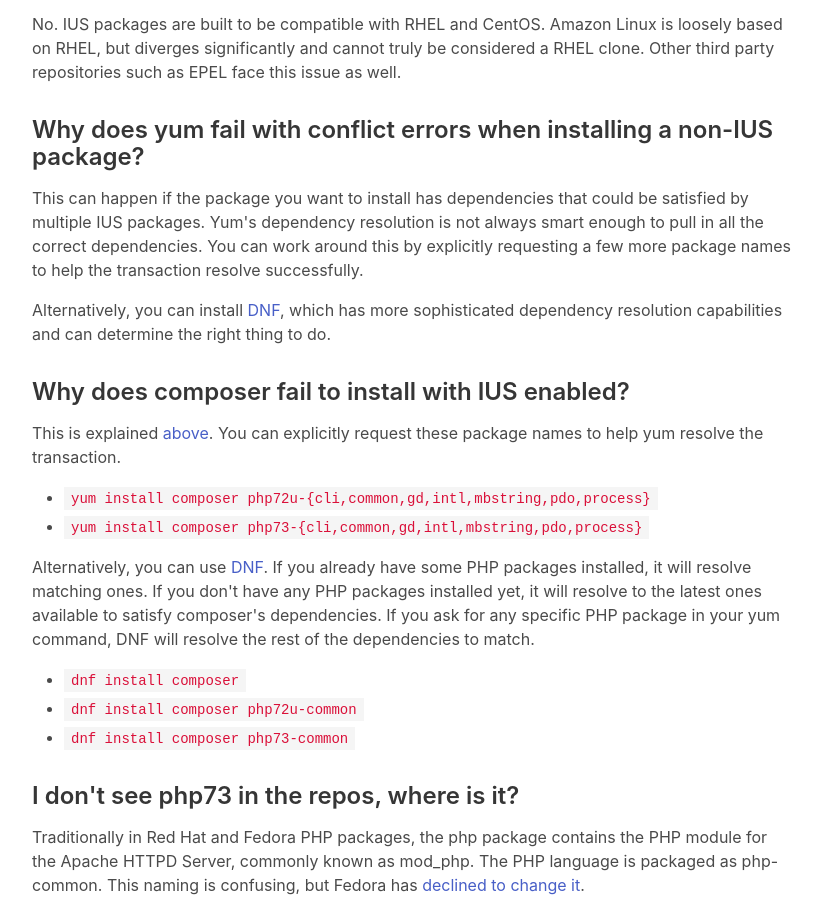
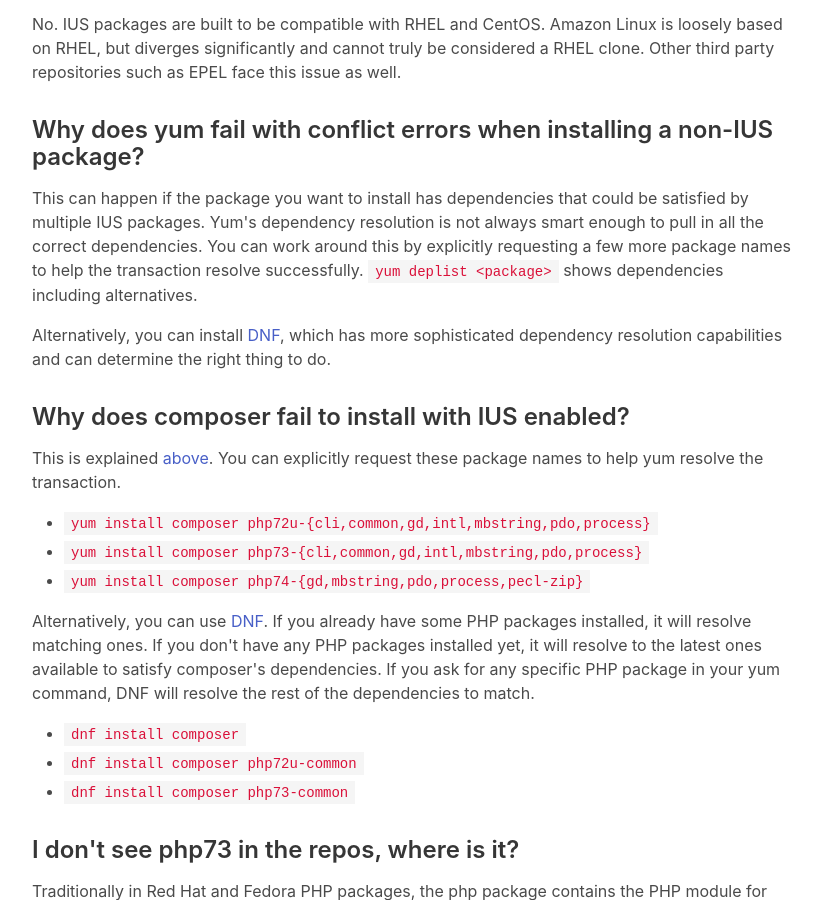
Before and after one commit to iusrepo/iusrepo.github.io, a Jekyll site: the page built from markdown/faq.md, in a window 1280 px wide and 900 px high, scrolled down 2309 px. Shown: the whole window, without its empty margins (228-1050 px from the left). Built offline with Jekyll 4.4.1, drawn with Linux system fonts in a browser that asks for light colours; comment, search, counter and statistics services are not loaded.

Commit message:
add example for installing epel composer with php74 (#2)
Co-authored-by: Øyvind Gjesdal <oyvind.gjesdal@uib.no>

```diff
--- a/markdown/faq.md
+++ b/markdown/faq.md
@@ -118,7 +118,8 @@ This can happen if the package you want to install has dependencies that could
 be satisfied by multiple IUS packages.  Yum's dependency resolution is not
 always smart enough to pull in all the correct dependencies.  You can work
 around this by explicitly requesting a few more package names to help the
-transaction resolve successfully.
+transaction resolve successfully.  `yum deplist <package>` shows dependencies
+including alternatives.
 
 Alternatively, you can install [DNF][dnf], which has more sophisticated
 dependency resolution capabilities and can determine the right thing to do.
@@ -130,6 +131,7 @@ to help yum resolve the transaction.
 
 - `yum install composer php72u-{cli,common,gd,intl,mbstring,pdo,process}`
 - `yum install composer php73-{cli,common,gd,intl,mbstring,pdo,process}`
+- `yum install composer php74-{gd,mbstring,pdo,process,pecl-zip}`
 
 Alternatively, you can use [DNF][dnf].  If you already have some PHP packages
 installed, it will resolve matching ones.  If you don't have any PHP packages
```
